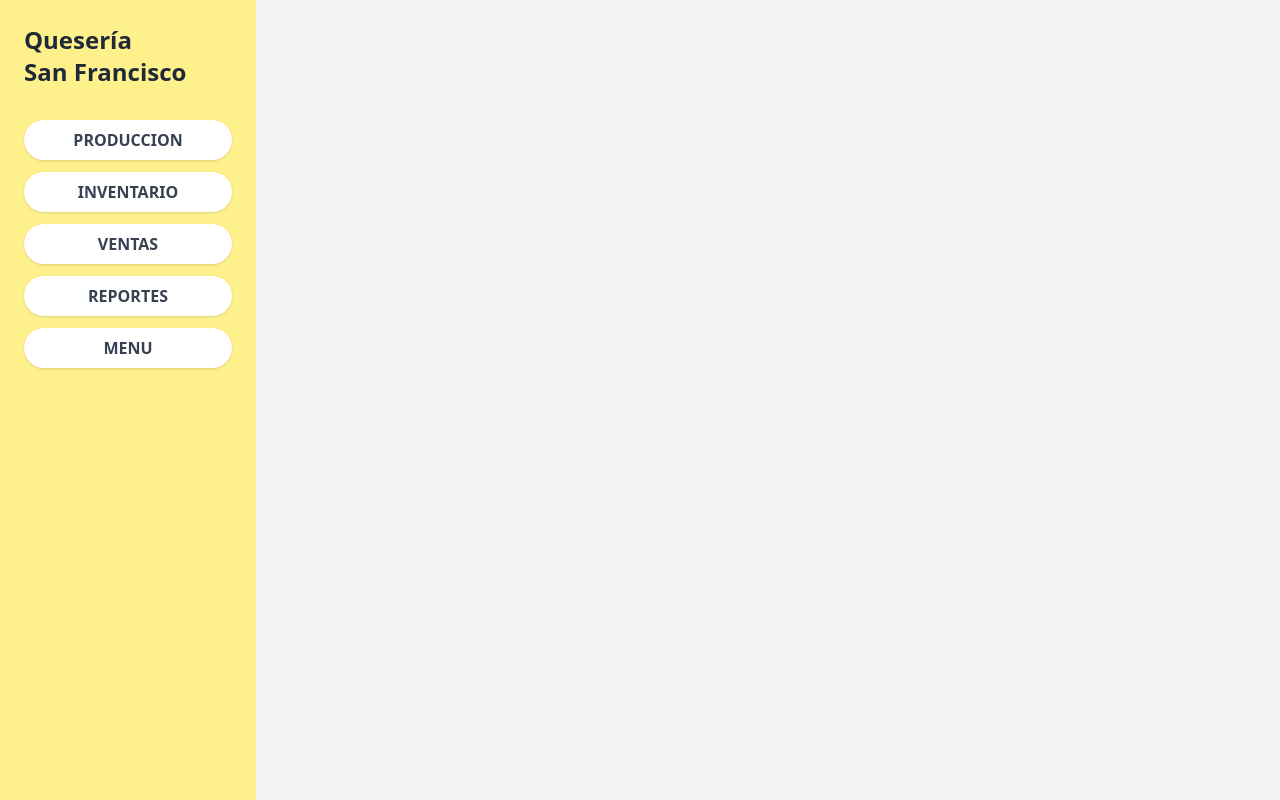
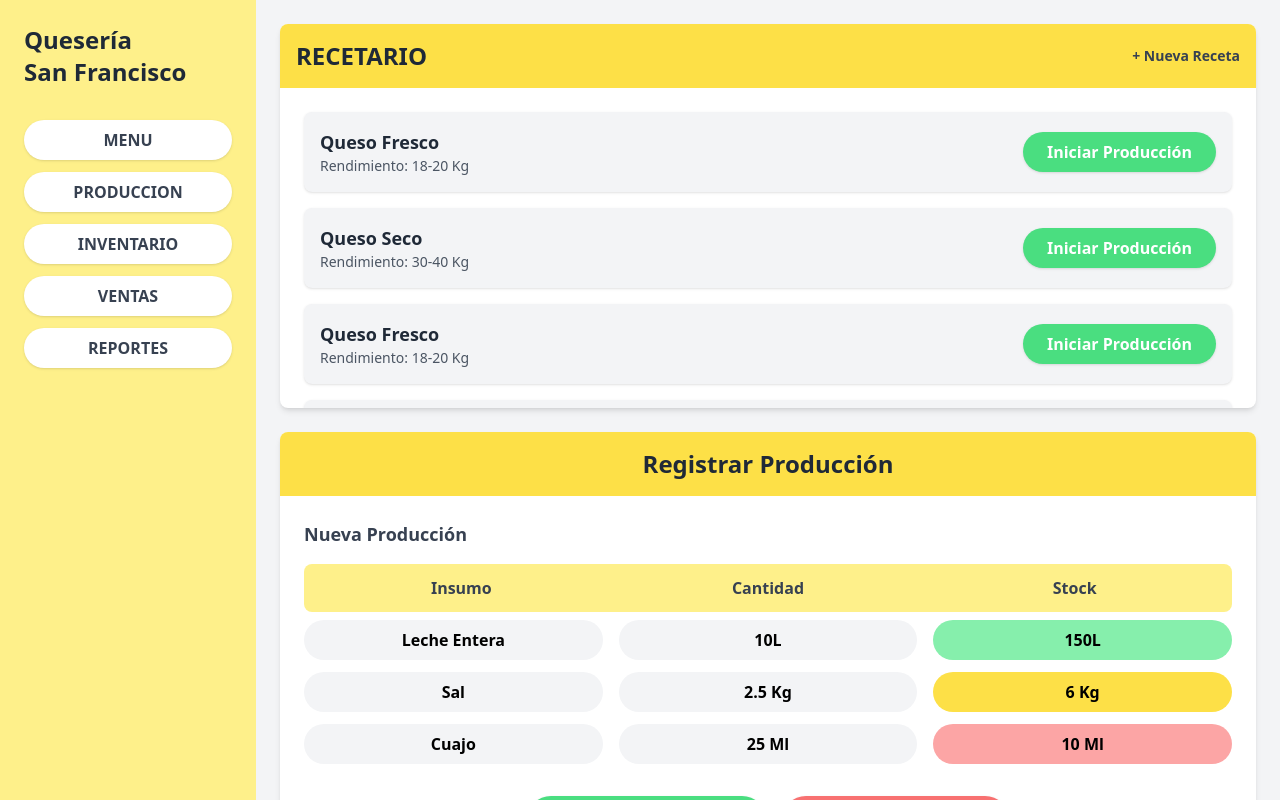
Before and after one commit to Yoshiro725/Queseria_San_Francisco, an Angular app in the folder frontend-angular/: page /produccion in a window 1280 px wide. Before the commit this address led to /. Built offline with nearby package versions, Linux system fonts and the light colour scheme.

Commit message:
produccion con datos simulados listo

```diff
--- a/frontend-angular/src/app/components/sidebar/sidebar.html
+++ b/frontend-angular/src/app/components/sidebar/sidebar.html
@@ -6,6 +6,9 @@
 
   <nav class="flex flex-col space-y-3">
     <a href="#" class="bg-white rounded-full py-2 px-4 text-center font-semibold text-gray-700 shadow hover:bg-gray-100">
+      MENU
+    </a>
+    <a routerLink="/produccion" class="bg-white rounded-full py-2 px-4 text-center font-semibold text-gray-700 shadow hover:bg-gray-100">
       PRODUCCION
     </a>
     <a href="#" class="bg-white rounded-full py-2 px-4 text-center font-semibold text-gray-700 shadow hover:bg-gray-100">
@@ -17,9 +20,6 @@
     <a href="#" class="bg-white rounded-full py-2 px-4 text-center font-semibold text-gray-700 shadow hover:bg-gray-100">
       REPORTES
     </a>
-    <a href="#" class="bg-white rounded-full py-2 px-4 text-center font-semibold text-gray-700 shadow hover:bg-gray-100">
-      MENU
-    </a>
   </nav>
 
 </div>
--- a/frontend-angular/src/app/components/sidebar/sidebar.ts
+++ b/frontend-angular/src/app/components/sidebar/sidebar.ts
@@ -1,8 +1,9 @@
 import { Component } from '@angular/core';
+import { RouterModule } from "@angular/router";
 
 @Component({
   selector: 'app-sidebar',
-  imports: [],
+  imports: [RouterModule],
   templateUrl: './sidebar.html',
   styleUrl: './sidebar.scss',
 })
--- /dev/null
+++ b/frontend-angular/src/app/models/insumo-formulario.interface.ts
@@ -0,0 +1,6 @@
+export interface InsumoFormulario {
+    nombre: string;
+    cantidad: string;
+    stock: string;
+    status: 'ok' | 'low' | 'out';
+}
--- /dev/null
+++ b/frontend-angular/src/app/models/receta.interface.ts
@@ -0,0 +1,5 @@
+export interface Receta {
+    id: string;
+    nombre: string;
+    rendimiento: string;
+}
--- a/frontend-angular/src/app/pages/produccion/produccion.html
+++ b/frontend-angular/src/app/pages/produccion/produccion.html
@@ -1 +1,69 @@
-<p>produccion works!</p>
+<div class="flex flex-col space-y-6">
+
+  <div class="bg-white rounded-lg shadow-md overflow-hidden">
+
+    <div class="bg-yellow-300 p-4 flex justify-between items-center">
+      <h2 class="text-2xl font-bold text-gray-800">RECETARIO</h2>
+      <button class="text-sm font-semibold text-gray-700 hover:text-black">
+        + Nueva Receta
+      </button>
+    </div>
+
+    <div class="p-6 space-y-4 max-h-80 overflow-y-auto">
+
+      <div *ngFor="let receta of listaRecetas"
+           class="bg-gray-100 rounded-lg p-4 flex justify-between items-center shadow">
+
+        <div>
+          <div class="text-lg font-bold text-gray-800">{{ receta.nombre }}</div>
+          <div class="text-sm text-gray-600">Rendimiento: {{ receta.rendimiento }}</div>
+        </div>
+
+        <button class="bg-green-400 text-white font-bold py-2 px-6 rounded-full shadow hover:bg-green-500">
+          Iniciar Producción
+        </button>
+      </div>
+    </div>
+  </div>
+
+  <div class="bg-white rounded-lg shadow-md overflow-hidden">
+
+    <div class="bg-yellow-300 p-4">
+      <h2 class="text-2xl font-bold text-gray-800 text-center">Registrar Producción</h2>
+    </div>
+
+    <div class="p-6">
+      <h3 class="text-lg font-semibold text-gray-700 mb-4">Nueva Producción</h3>
+
+      <div class="grid grid-cols-3 gap-4 mb-2 p-3 bg-yellow-200 rounded-lg font-bold text-gray-700">
+        <div class="text-center">Insumo</div>
+        <div class="text-center">Cantidad</div>
+        <div class="text-center">Stock</div>
+      </div>
+
+      <div class="space-y-3">
+        <div *ngFor="let insumo of insumosFormulario" class="grid grid-cols-3 gap-4 text-center font-semibold">
+          <span class="bg-gray-100 rounded-full py-2 px-4">{{ insumo.nombre }}</span>
+          <span class="bg-gray-100 rounded-full py-2 px-4">{{ insumo.cantidad }}</span>
+
+          <span class="rounded-full py-2 px-4"
+                [class.bg-green-300]="insumo.status === 'ok'"
+                [class.bg-yellow-300]="insumo.status === 'low'"
+                [class.bg-red-300]="insumo.status === 'out'">
+            {{ insumo.stock }}
+          </span>
+        </div>
+      </div>
+
+      <div class="flex justify-center space-x-4 mt-8">
+        <button class="bg-green-400 text-white font-bold py-3 px-8 rounded-full shadow hover:bg-green-500">
+          Confirmar Producción
+        </button>
+        <button class="bg-red-400 text-white font-bold py-3 px-8 rounded-full shadow hover:bg-red-500">
+          Cancelar Producción
+        </button>
+      </div>
+    </div>
+  </div>
+
+</div>
--- a/frontend-angular/src/app/pages/produccion/produccion.ts
+++ b/frontend-angular/src/app/pages/produccion/produccion.ts
@@ -1,11 +1,46 @@
 import { Component } from '@angular/core';
+import { CommonModule } from '@angular/common';
+import { Receta } from '../../models/receta.interface';
+import { InsumoFormulario } from '../../models/insumo-formulario.interface';
 
 @Component({
   selector: 'app-produccion',
-  imports: [],
+  standalone: true,
+  imports: [CommonModule],
   templateUrl: './produccion.html',
   styleUrl: './produccion.scss',
 })
 export class Produccion {
+  // --- 3. Datos de prueba para el RECETARIO ---
+  listaRecetas: Receta[] = [
+    { id: '1', nombre: 'Queso Fresco', rendimiento: '18-20 Kg' },
+    { id: '2', nombre: 'Queso Seco', rendimiento: '30-40 Kg' },
+    { id: '3', nombre: 'Queso Fresco', rendimiento: '18-20 Kg' },
+    { id: '4', nombre: 'Queso Fresco', rendimiento: '18-20 Kg' },
+    { id: '5', nombre: 'Queso Seco', rendimiento: '30-40 Kg' },
+    { id: '6', nombre: 'Queso Fresco', rendimiento: '18-20 Kg' }
+  ];
 
+  // --- 4. Datos de prueba para el FORMULARIO ---
+  // (En el futuro, esto se llenaría al hacer clic en "Iniciar Producción")
+  insumosFormulario: InsumoFormulario[] = [
+    {
+      nombre: 'Leche Entera',
+      cantidad: '10L',
+      stock: '150L',
+      status: 'ok'
+    },
+    {
+      nombre: 'Sal',
+      cantidad: '2.5 Kg',
+      stock: '6 Kg',
+      status: 'low' // Amarillo
+    },
+    {
+      nombre: 'Cuajo',
+      cantidad: '25 Ml',
+      stock: '10 Ml',
+      status: 'out' // Rojo
+    },
+  ];
 }
```
Also changed, not shown: frontend-angular/src/app/app.routes.ts (+4 -6 lines).
